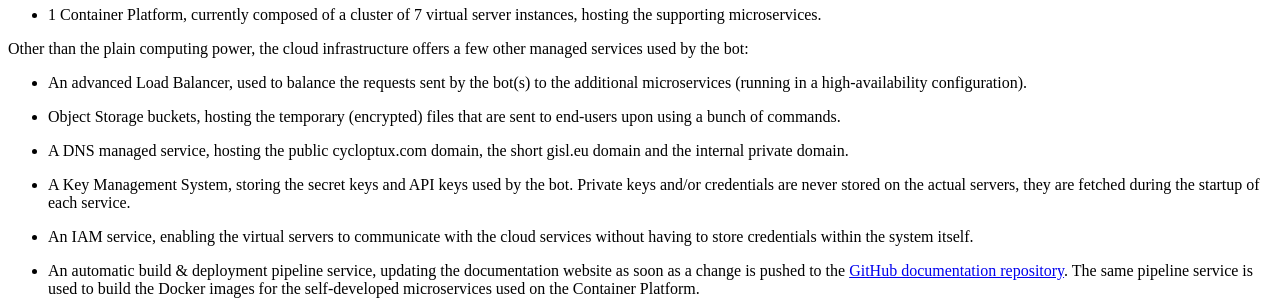
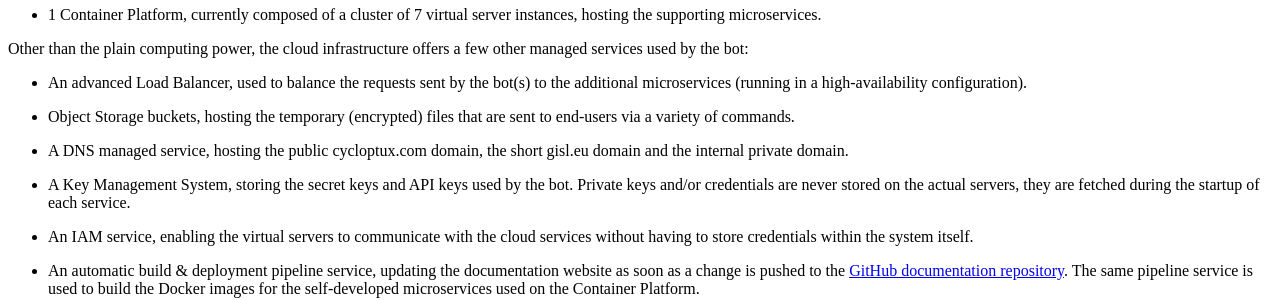
Before and after one commit to cycloptux/GiselleBot-Documentation, a Sphinx documentation site: the page built from docs/source/technical-and-security.rst, in a window 1280 px wide and 900 px high, scrolled down 1876 px. Shown: the part 152-452 px from the top of the window. Built offline with Sphinx 7.4.7 and the Read the Docs theme 2.0.0, drawn with Linux system fonts in a browser that asks for light colours.

Commit message:
Small fixes.

```diff
--- a/docs/source/technical-and-security.rst
+++ b/docs/source/technical-and-security.rst
@@ -36,7 +36,7 @@ The bot is hosted in a public cloud infrastructure (specifically, Amazon Web Ser
 Other than the plain computing power, the cloud infrastructure offers a few other managed services used by the bot:
 
 * An advanced Load Balancer, used to balance the requests sent by the bot(s) to the additional microservices (running in a high-availability configuration).
-* Object Storage buckets, hosting the temporary (encrypted) files that are sent to end-users upon using a bunch of commands.
+* Object Storage buckets, hosting the temporary (encrypted) files that are sent to end-users via a variety of commands.
 * A DNS managed service, hosting the public cycloptux.com domain, the short gisl.eu domain and the internal private domain.
 * A Key Management System, storing the secret keys and API keys used by the bot. Private keys and/or credentials are never stored on the actual servers, they are fetched during the startup of each service.
 * An IAM service, enabling the virtual servers to communicate with the cloud services without having to store credentials within the system itself.
```
